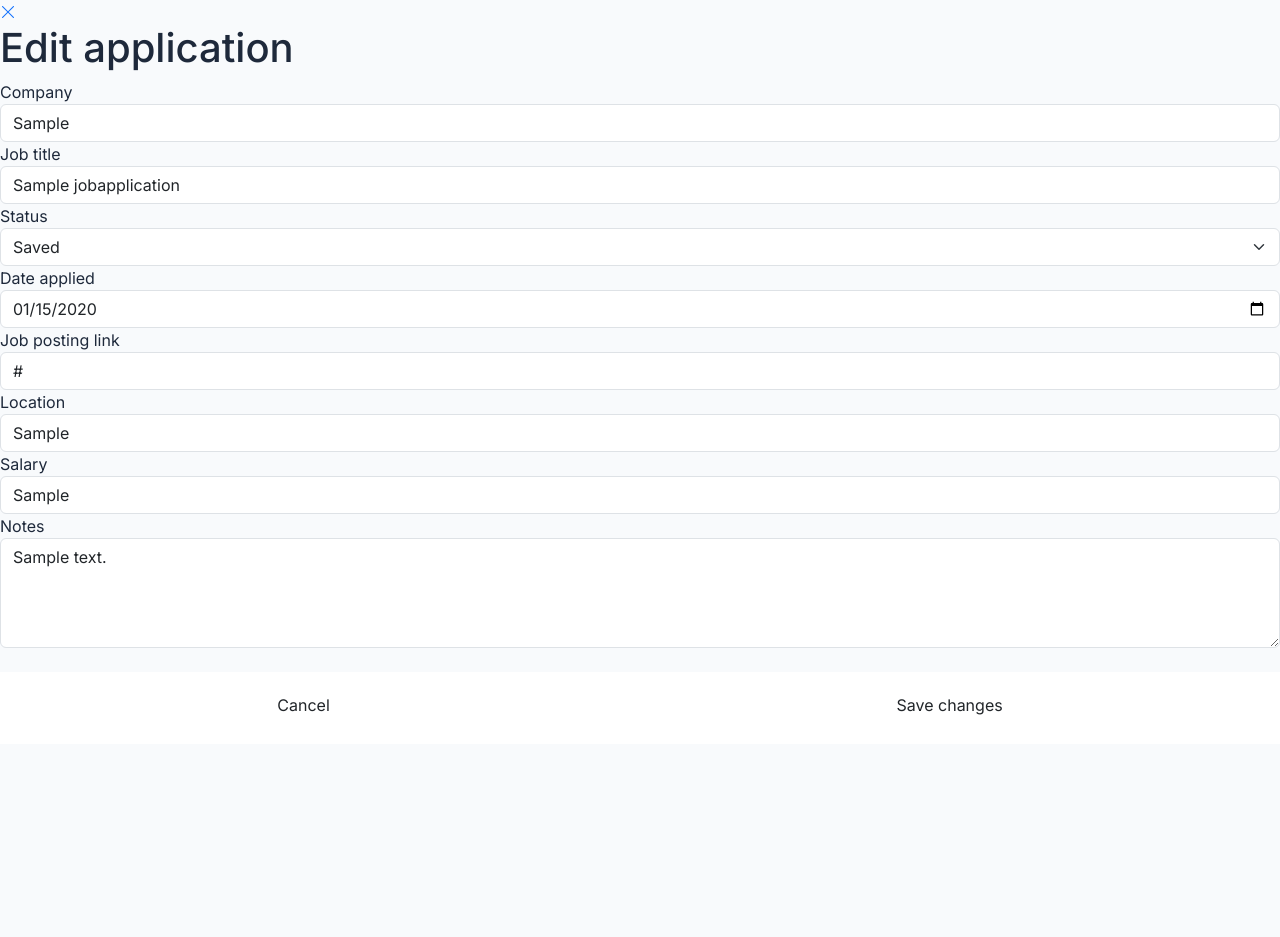
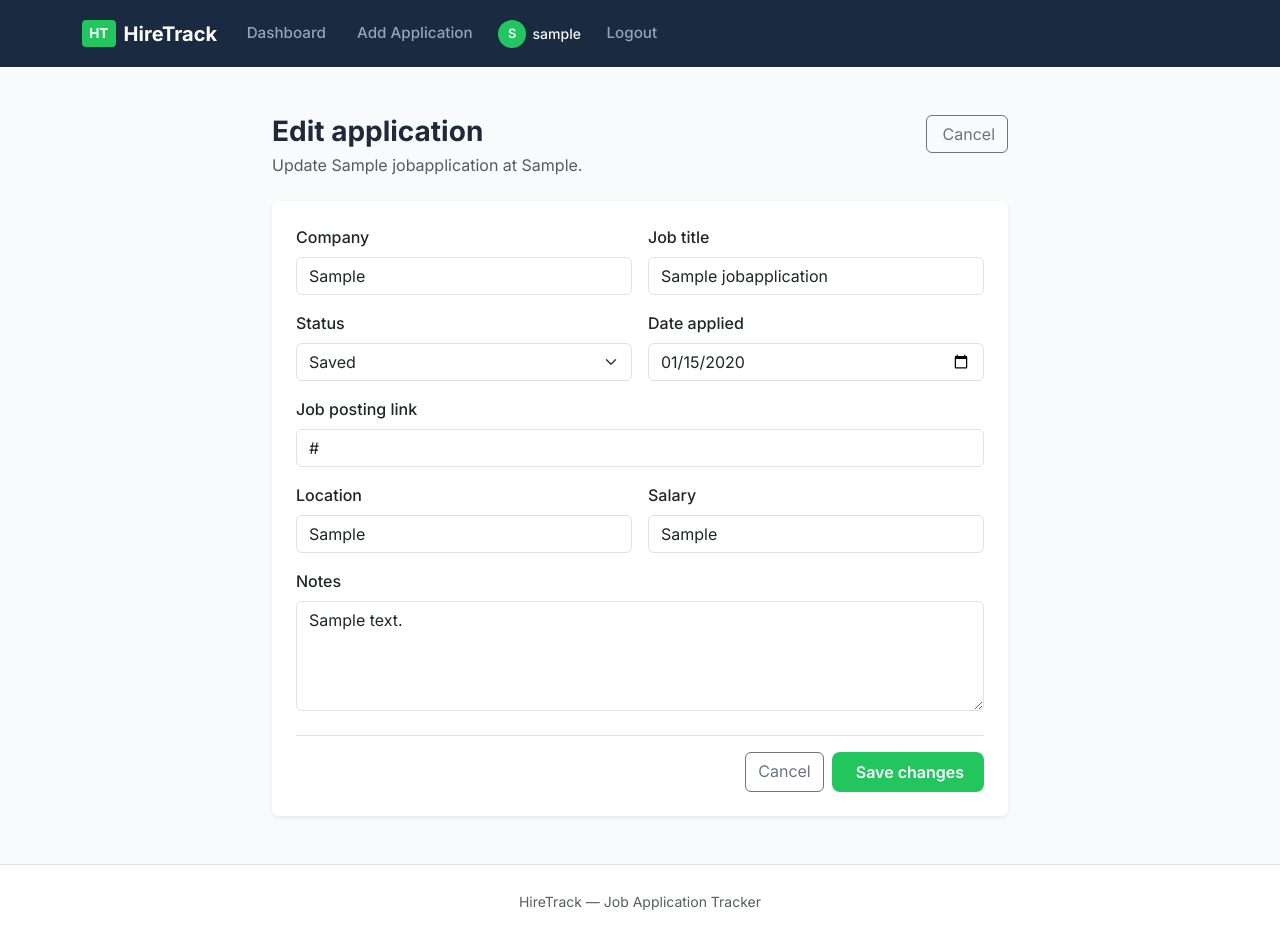
Before and after one commit to queldx74/HireTrack, a Django app: page /applications/1/edit/ in a window 1280 px wide. Before the commit the page ends 715 px from the top, so only its background shows below. Run offline with Django 4.2, Linux system fonts and the light colour scheme; a user stored in the database is signed in; tables that the repository leaves empty hold one stand-in row (values such as "Sample post").

Commit message:
Modified view desktop edit application

```diff
--- a/templates/application/edit-application.html
+++ b/templates/application/edit-application.html
@@ -1,157 +1,211 @@
-<!-- {% load static %}
-<!DOCTYPE html>
-<html lang="en">
-<head>
-<meta charset="UTF-8">
-<meta name="viewport" content="width=device-width, initial-scale=1.0">
-<title>HireTrack — Edit application</title>
-<link rel="stylesheet" href="https://cdn.jsdelivr.net/npm/bootstrap@5.3.3/dist/css/bootstrap.min.css">
-<link rel="stylesheet" href="https://cdn.jsdelivr.net/npm/bootstrap-icons@1.11.3/font/bootstrap-icons.css">
-<link rel="stylesheet" href="{% static 'css/style.css' %}">
-</head>
-<body>
+{% extends 'application/base.html' %}
 
-<div class="device">
-  <div class="screen-label">✏️ Edit application</div>
+{% block title %}HireTrack — Edit application{% endblock %}
 
-  <div class="ht-topbar">
-    <a href="application-details.html" class="ht-back"><i class="bi bi-x-lg"></i></a>
-    <h1>Edit application</h1>
-    <span style="width:36px;"></span>
+{% block content %}
+
+<main class="container py-4 py-md-5">
+
+  <div class="row justify-content-center">
+    <div class="col-12 col-lg-8">
+
+      <!-- Page heading -->
+      <div class="d-flex justify-content-between align-items-start mb-4">
+
+        <div>
+          <h1 class="h3 fw-bold mb-1">Edit application</h1>
+          <p class="text-muted mb-0">
+            Update {{ application.job_title }} at {{ application.company }}.
+          </p>
         </div>
 
-  <div class="ht-content">
-    <form>
-      <div class="ht-field">
-        <label for="edit-company">Company</label>
-        <input type="text" class="form-control" id="edit-company" value="Nova Studio">
+        <a href="{% url 'application_detail' application.pk %}"
+           class="btn btn-outline-secondary">
+          <i class="bi bi-x-lg me-1"></i>
+          Cancel
+        </a>
+
       </div>
 
-      <div class="ht-field">
-        <label for="edit-role">Job title</label>
-        <input type="text" class="form-control" id="edit-role" value="Product Designer">
-      </div>
 
-      <div class="ht-field">
-        <label for="edit-status">Status</label>
-        <select class="form-select" id="edit-status">
-          <option>Saved</option>
-          <option>Applied</option>
-          <option selected>Interview</option>
-          <option>Offer</option>
-          <option>Rejected</option>
-        </select>
-      </div>
+      <!-- Form card -->
+      <div class="card border-0 shadow-sm">
+        <div class="card-body p-4">
 
-      <div class="ht-field">
-        <label for="edit-date">Date applied</label>
-        <input type="date" class="form-control" id="edit-date" value="2026-09-01">
-      </div>
-
-      <div class="ht-field">
-        <label for="edit-link">Job posting link</label>
-        <input type="url" class="form-control" id="edit-link" value="https://novastudio.com/careers/product-designer">
-      </div>
-
-      <div class="ht-field">
-        <label for="edit-location">Location</label>
-        <input type="text" class="form-control" id="edit-location" value="Remote — UK">
-      </div>
-
-      <div class="ht-field mb-4">
-        <label for="edit-notes">Notes</label>
-        <textarea class="form-control" id="edit-notes" rows="4">First interview with the hiring manager went well. Second round with the design team scheduled for next week.</textarea>
-      </div>
-    </form>
-  </div>
-
-  <div style="position:sticky; bottom:0; background:#fff; border-top:1px solid var(--ht-line); padding:14px 20px 20px; display:flex; gap:12px;">
-    <a href="application-details.html" class="btn btn-ht-secondary flex-fill text-center">Cancel</a>
-    <a href="application-details.html" class="btn btn-ht-primary flex-fill text-center">Save changes</a>
-  </div>
-</div>
-
-</body>
-</html> -->
-
-
-{% load static %}
-<!DOCTYPE html>
-<html lang="en">
-<head>
-<meta charset="UTF-8">
-<meta name="viewport" content="width=device-width, initial-scale=1.0">
-<title>HireTrack — Edit application</title>
-<link rel="stylesheet" href="https://cdn.jsdelivr.net/npm/bootstrap@5.3.3/dist/css/bootstrap.min.css">
-<link rel="stylesheet" href="https://cdn.jsdelivr.net/npm/bootstrap-icons@1.11.3/font/bootstrap-icons.css">
-<link rel="stylesheet" href="{% static 'css/style.css' %}">
-</head>
-<body>
-
-<div class="device">
-
-  <div class="ht-topbar">
-    <a href="{% url 'application_detail' application.pk %}" class="ht-back"><i class="bi bi-x-lg"></i></a>
-    <h1>Edit application</h1>
-    <span style="width:36px;"></span>
-  </div>
-
-  <div class="ht-content">
           <form method="post" novalidate>
             {% csrf_token %}
 
             {% if form.non_field_errors %}
-        <div class="alert alert-danger">{{ form.non_field_errors }}</div>
+              <div class="alert alert-danger">
+                {{ form.non_field_errors }}
+              </div>
             {% endif %}
 
-      <div class="ht-field">
-        <label for="{{ form.company.id_for_label }}">Company</label>
+
+            <div class="row g-3">
+
+              <!-- Company -->
+              <div class="col-md-6">
+                <label for="{{ form.company.id_for_label }}"
+                       class="form-label fw-medium">
+                  Company
+                </label>
+
                 {{ form.company }}
+
+                {% if form.company.errors %}
+                  <div class="form-text text-danger">
+                    {{ form.company.errors|striptags }}
+                  </div>
+                {% endif %}
               </div>
 
-      <div class="ht-field">
-        <label for="{{ form.job_title.id_for_label }}">Job title</label>
+
+              <!-- Job title -->
+              <div class="col-md-6">
+                <label for="{{ form.job_title.id_for_label }}"
+                       class="form-label fw-medium">
+                  Job title
+                </label>
+
                 {{ form.job_title }}
+
+                {% if form.job_title.errors %}
+                  <div class="form-text text-danger">
+                    {{ form.job_title.errors|striptags }}
+                  </div>
+                {% endif %}
               </div>
 
-      <div class="ht-field">
-        <label for="{{ form.status.id_for_label }}">Status</label>
+
+              <!-- Status -->
+              <div class="col-md-6">
+                <label for="{{ form.status.id_for_label }}"
+                       class="form-label fw-medium">
+                  Status
+                </label>
+
                 {{ form.status }}
+
+                {% if form.status.errors %}
+                  <div class="form-text text-danger">
+                    {{ form.status.errors|striptags }}
+                  </div>
+                {% endif %}
               </div>
 
-      <div class="ht-field">
-        <label for="{{ form.date_applied.id_for_label }}">Date applied</label>
+
+              <!-- Date applied -->
+              <div class="col-md-6">
+                <label for="{{ form.date_applied.id_for_label }}"
+                       class="form-label fw-medium">
+                  Date applied
+                </label>
+
                 {{ form.date_applied }}
+
+                {% if form.date_applied.errors %}
+                  <div class="form-text text-danger">
+                    {{ form.date_applied.errors|striptags }}
+                  </div>
+                {% endif %}
               </div>
 
-      <div class="ht-field">
-        <label for="{{ form.job_url.id_for_label }}">Job posting link</label>
+
+              <!-- Job posting -->
+              <div class="col-12">
+                <label for="{{ form.job_url.id_for_label }}"
+                       class="form-label fw-medium">
+                  Job posting link
+                </label>
+
                 {{ form.job_url }}
+
+                {% if form.job_url.errors %}
+                  <div class="form-text text-danger">
+                    {{ form.job_url.errors|striptags }}
+                  </div>
+                {% endif %}
               </div>
 
-      <div class="ht-field">
-        <label for="{{ form.location.id_for_label }}">Location</label>
+
+              <!-- Location -->
+              <div class="col-md-6">
+                <label for="{{ form.location.id_for_label }}"
+                       class="form-label fw-medium">
+                  Location
+                </label>
+
                 {{ form.location }}
+
+                {% if form.location.errors %}
+                  <div class="form-text text-danger">
+                    {{ form.location.errors|striptags }}
+                  </div>
+                {% endif %}
               </div>
 
-      <div class="ht-field">
-        <label for="{{ form.salary.id_for_label }}">Salary</label>
+
+              <!-- Salary -->
+              <div class="col-md-6">
+                <label for="{{ form.salary.id_for_label }}"
+                       class="form-label fw-medium">
+                  Salary
+                </label>
+
                 {{ form.salary }}
+
+                {% if form.salary.errors %}
+                  <div class="form-text text-danger">
+                    {{ form.salary.errors|striptags }}
+                  </div>
+                {% endif %}
               </div>
 
-      <div class="ht-field mb-4">
-        <label for="{{ form.notes.id_for_label }}">Notes</label>
+
+              <!-- Notes -->
+              <div class="col-12">
+                <label for="{{ form.notes.id_for_label }}"
+                       class="form-label fw-medium">
+                  Notes
+                </label>
+
                 {{ form.notes }}
+
+                {% if form.notes.errors %}
+                  <div class="form-text text-danger">
+                    {{ form.notes.errors|striptags }}
                   </div>
-
-      <div style="position:sticky; bottom:0; background:#fff; border-top:1px solid var(--ht-line); padding:14px 0 20px; display:flex; gap:12px;">
-        <a href="{% url 'application_detail' application.pk %}" class="btn btn-ht-secondary flex-fill text-center">Cancel</a>
-        <button type="submit" class="btn btn-ht-primary flex-fill">Save changes</button>
-      </div>
-    </form>
+                {% endif %}
               </div>
 
             </div>
 
-</body>
-</html>
+
+            <!-- Actions -->
+            <div class="d-flex flex-column flex-sm-row
+                        justify-content-end gap-2 mt-4 pt-3 border-top">
+
+              <a href="{% url 'application_detail' application.pk %}"
+                 class="btn btn-outline-secondary">
+                Cancel
+              </a>
+
+              <button type="submit" class="btn btn-green">
+                <i class="bi bi-check-lg me-1"></i>
+                Save changes
+              </button>
+
+            </div>
+
+          </form>
+
+        </div>
+      </div>
+
+    </div>
+  </div>
+
+</main>
+
+{% endblock %}
```
Lines whose indentation alone changed are shown as unchanged.
